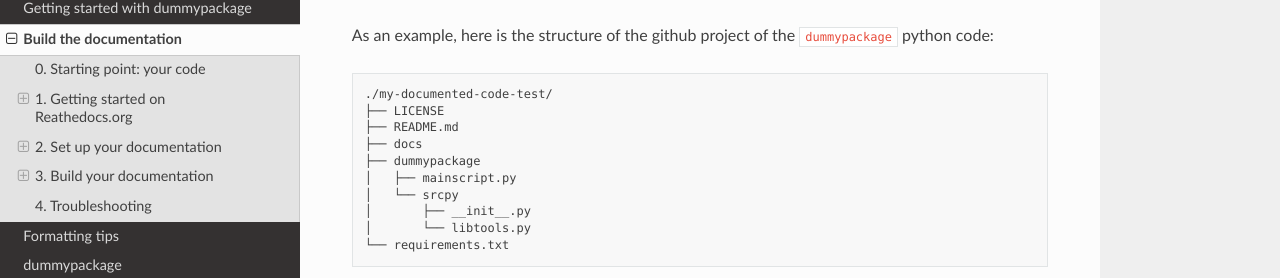
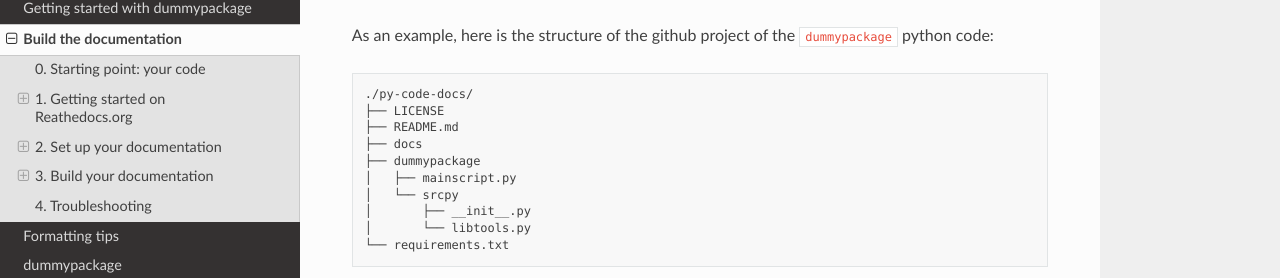
Before and after one commit to sasip-climate/my-python-docs, a Sphinx documentation site: the page built from docs/source/build_documentation.md, in a window 1280 px wide and 900 px high, scrolled down 503 px. Shown: the part 173-451 px from the top of the window. Built offline with Sphinx 7.4.7 and the Read the Docs theme 2.0.0, drawn with Linux system fonts in a browser that asks for light colours; some of the changed text lies outside the part shown.

Commit message:
Update build_documentation.md

````diff
--- a/docs/source/build_documentation.md
+++ b/docs/source/build_documentation.md
@@ -3,20 +3,20 @@
 This  page explains how to write and publish a documentation about a python code with Reathedocs.
 You'll notice that it  is itself built using Readthedocs.
 
-If you don't wish to share your code nor its internal documentation, and you just wish to publish an "external" documentation about it, you can switch to the [simpler tuto](https://my-doc-online.readthedocs.io/en/latest/index.html) corresponding better to your case here.
+If you don't wish to share your code nor its internal documentation, and you just wish to publish an "external" documentation about it, you can switch to the [simpler tuto](https://github.com/sasip-climate/my-docs-online) corresponding better to your case here.
 
 ---
 ## 0. Starting point: your code
 As a pre-requisite, you need:
 * to have a code ready to share (here the example is given with a dummy Python package named `dummypackage`),
-* this code is on github: [dummypackage on github](https://github.com/stephanieleroux/my-documented-code-test),
+* this code is on github: [dummypackage on github](https://github.com/sasip-climate/py-code-docs),
 * this code has been documented with nice docstrings following official guidance (here example with NumPy style docstrings). More [info and examples](https://www.sphinx-doc.org/en/master/usage/extensions/example_numpy.html) about Numpy docstrings in the previous link.
 * in your github project, you created a `/docs/` directory which will contain the documentation,
 * you have Sphinx installed locally so that you can  build your documentation locally (if not, you can install with conda: `conda install -c anaconda sphinx` ;  see more [here about Sphinx](https://www.sphinx-doc.org/en/master/)).
 
 As an example, here is the structure of the github project of  the `dummypackage` python code:
 ```
-./my-documented-code-test/
+./py-code-docs/
 ├── LICENSE
 ├── README.md
 ├── docs
@@ -53,7 +53,7 @@
 ## 2. Set up your documentation
 
 ### 2.1 Add a .readthedoc.yaml config file
-You need to have a `.readthedocs.yaml` config file at the root of your Project (in our dummy example, it will be located in the `/my-documented-code-test/` directory).
+You need to have a `.readthedocs.yaml` config file at the root of your Project (in our dummy example, it will be located in the `/py-code-docs/` directory).
 
 Here is the simple config file used in the example:
 
@@ -90,7 +90,7 @@
 
 In our example we have:
 ```
-$$ my-documented-code-test>>vi requirements.txt
+$$ py-code-docs>>vi requirements.txt
 numpy
 sphinx>=4.4.0
 myst_parser>=0.15.2
@@ -150,7 +150,7 @@
 
 # -- Project information -----------------------------------------------------
 
-project = 'my-documented-code-test'
+project = 'py-code-docs'
 copyright = '2022, stephanie'
 author = 'stephanie'
 
@@ -297,7 +297,7 @@
 ### Build on Readthedocs
 Once everything looks fine locaaly, you can push everything to your gihub Project.
 
-Then check on the readthedocs build page. In our example: [https://readthedocs.org/projects/my-documented-code-test/builds/](https://readthedocs.org/projects/my-documented-code-test/builds/).
+Then check on the readthedocs build page. In our example: [https://readthedocs.org/projects/py-code-docs/builds/](https://readthedocs.org/projects/py-code-docs/builds/).
 If you had connected your github Project to your reathedocs account as explained in this tuto, a "webhook" was generated automatically so that every `push` or 'pull request` on your github project will send a notification to your readthedocs account and will trigger a new build  of your documentation. If for some reason the webhook was not generated, you can set it up manually following these [instructions](https://docs.readthedocs.io/en/stable/connected-accounts.html).
 
 Your screen should look like this:
````
